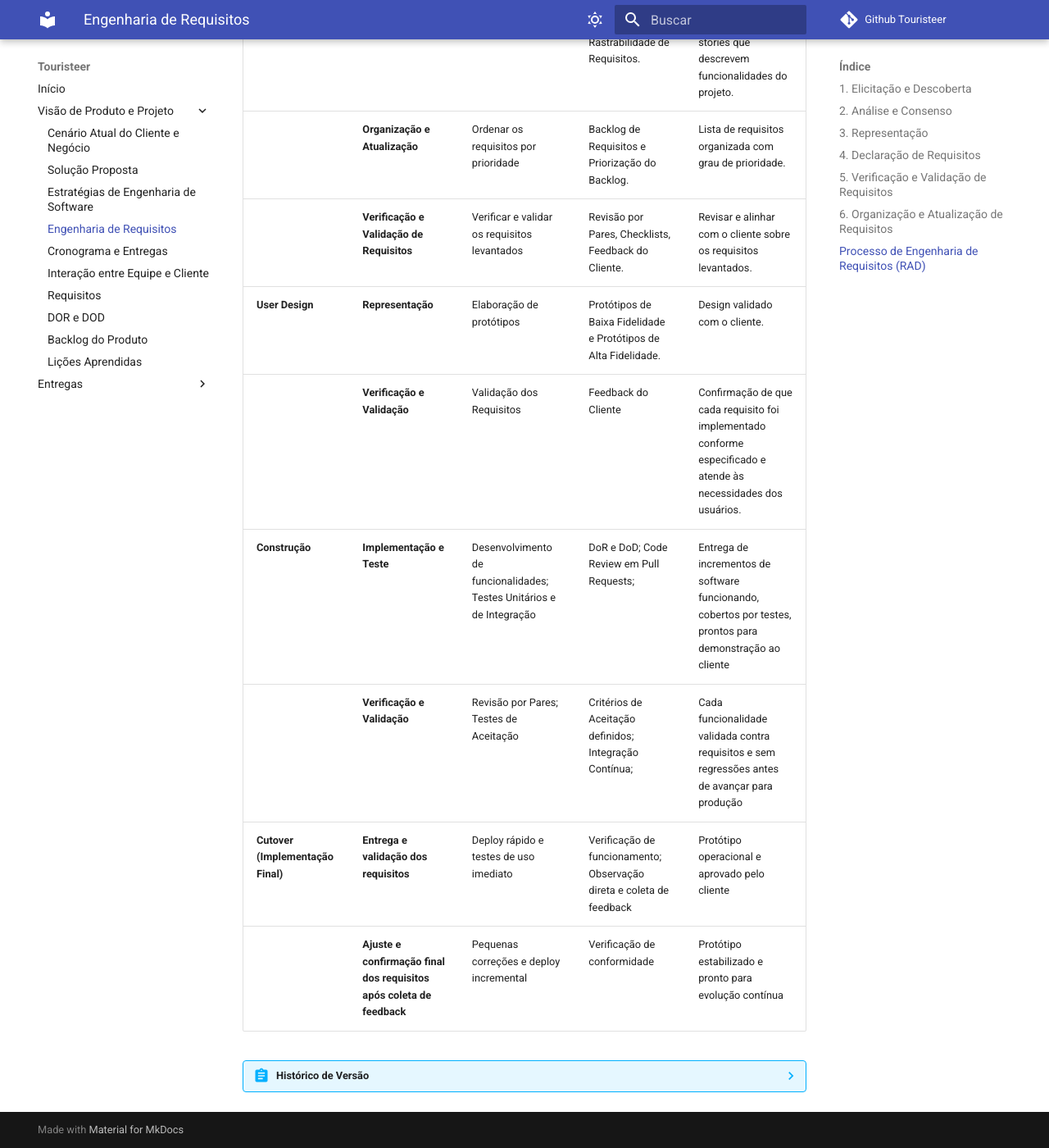
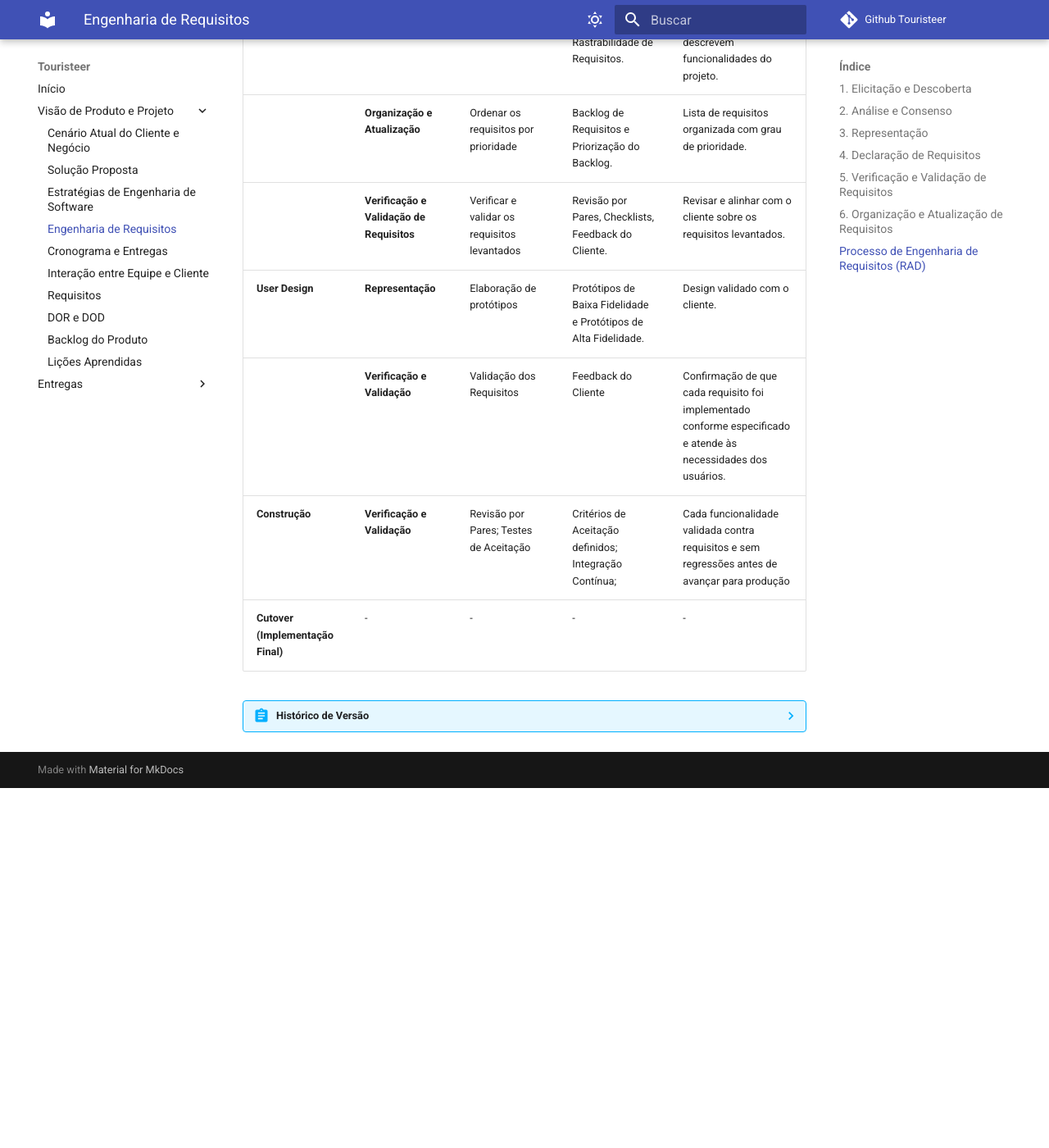
Before and after one commit to mdsreq-fga-unb/2025.1-T01-Touristeer-, an MkDocs documentation site: the page built from docs/sections/docPage/10-engenhariaRequisitos.md, in a window 1280 px wide and 1400 px high, scrolled down 2786 px. Shown: the whole window at 82% size. Built offline with MkDocs 1.6.1 and Material for MkDocs 9.7.7, drawn with Linux system fonts in a browser that asks for light colours; comment, search, counter and statistics services are not loaded; after the commit the page ends 3747 px from its top, so only the background shows below that.

Commit message:
(docs): correções na tabela de engenharia de requisitos para o RAD

```diff
--- a/docs/sections/docPage/10-engenhariaRequisitos.md
+++ b/docs/sections/docPage/10-engenhariaRequisitos.md
@@ -66,10 +66,8 @@
 || **Verificação e Validação de Requisitos** | Verificar e validar os requisitos levantados | Revisão por Pares, Checklists, Feedback do Cliente. | Revisar e alinhar com o cliente sobre os requisitos levantados. |
 | **User Design** | **Representação** | Elaboração de protótipos |  Protótipos de Baixa Fidelidade e Protótipos de Alta Fidelidade. | Design validado com o cliente. |
 || **Verificação e Validação** | Validação dos Requisitos | Feedback do Cliente | Confirmação de que cada requisito foi implementado conforme especificado e atende às necessidades dos usuários. |
-| **Construção** | **Implementação e Teste** | Desenvolvimento de funcionalidades; Testes Unitários e de Integração | DoR e DoD; Code Review em Pull Requests; | Entrega de incrementos de software funcionando, cobertos por testes, prontos para demonstração ao cliente |
-|| **Verificação e Validação** | Revisão por Pares; Testes de Aceitação | Critérios de Aceitação definidos; Integração Contínua; | Cada funcionalidade validada contra requisitos e sem regressões antes de avançar para produção |
-| **Cutover (Implementação Final)** | **Entrega e validação dos requisitos** | Deploy rápido e testes de uso imediato | Verificação de funcionamento; Observação direta e coleta de feedback | Protótipo operacional e aprovado pelo cliente |
-|| **Ajuste e confirmação final dos requisitos após coleta de feedback** | Pequenas correções e deploy incremental | Verificação de conformidade | Protótipo estabilizado e pronto para evolução contínua |
+| **Construção** | **Verificação e Validação** | Revisão por Pares; Testes de Aceitação | Critérios de Aceitação definidos; Integração Contínua; | Cada funcionalidade validada contra requisitos e sem regressões antes de avançar para produção |
+| **Cutover (Implementação Final)** |-|-|-|-
 
 
 ??? abstract "Histórico de Versão"
```
